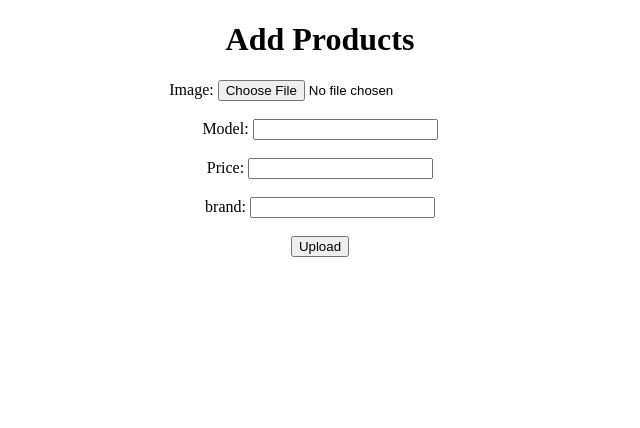
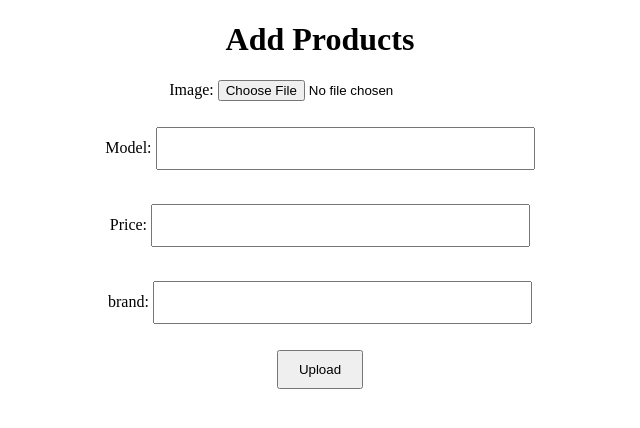
Before and after one commit to harifabbas/flask_first_webapp, a Flask app: page /products/create in a window 1280 px wide. Shown: the top 428 px of the page, without its empty margins (320-960 px from the left). Run offline with Flask 2, Linux system fonts and the light colour scheme.

Commit message:
modified add products

```diff
--- a/templates/add_product.html
+++ b/templates/add_product.html
@@ -5,6 +5,17 @@
     <meta http-equiv="X-UA-Compatible" content="IE=edge">
     <meta name="viewport" content="width=device-width, initial-scale=1.0">
     <title>Document</title>
+    <style>
+        input[type=text] {
+            width: 30%;
+            padding: 12px 20px;
+            margin: 8px 0;
+            box-sizing: border-box;
+        }
+        button {
+            padding: 10px 20px;
+        }
+    </style>
 </head>
 <body style="text-align:center">
     <h1>Add Products</h1>
```
